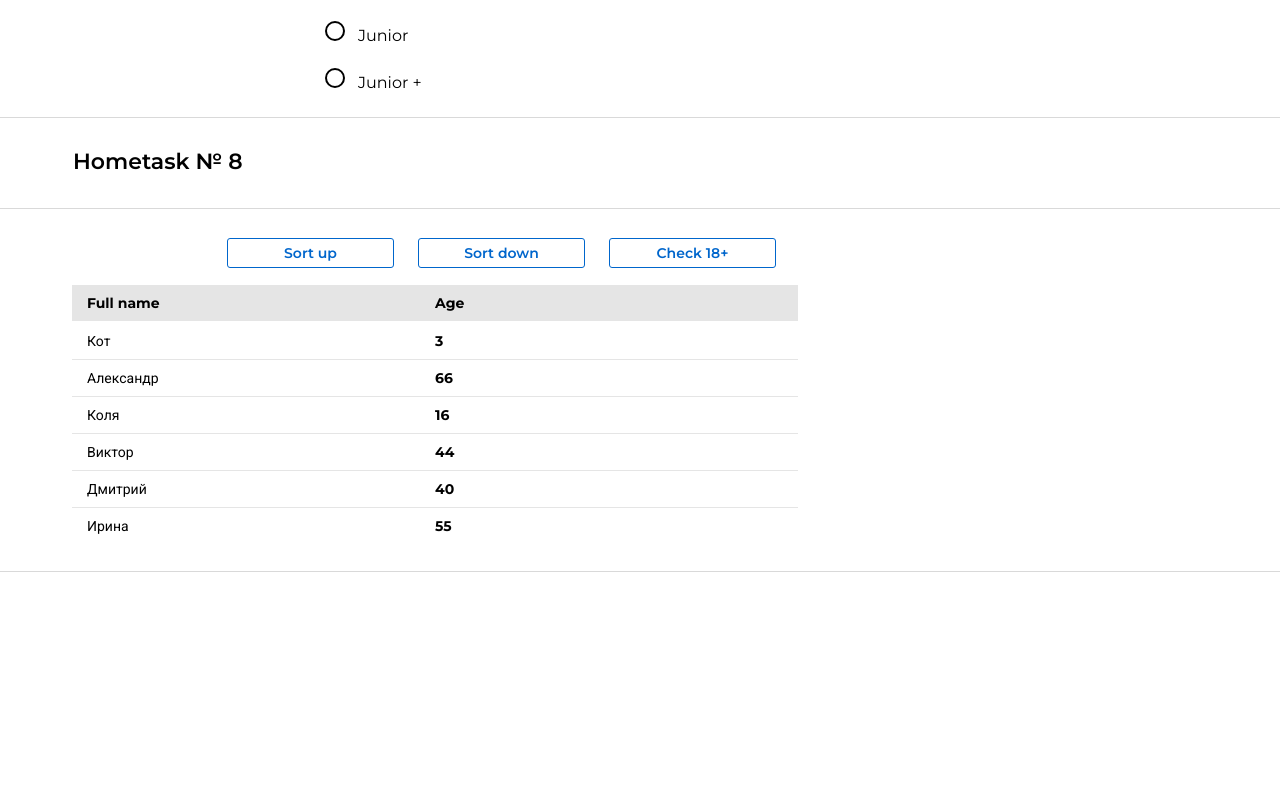
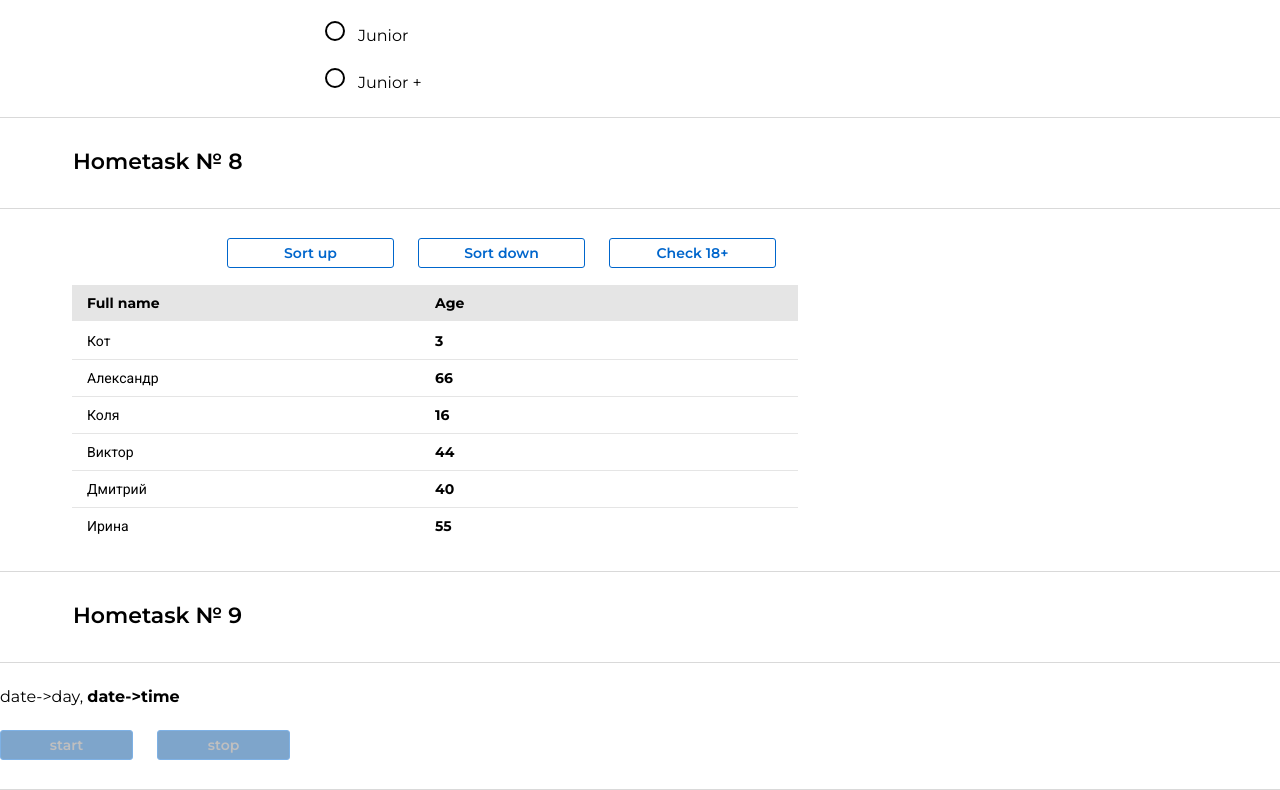
Before and after one commit to Karpenko21/my-homework, a React (Create React App) app: page /#/junior in a window 1280 px wide. Shown: the part 463-1253 px from the top of the page. Before the commit the page ends 1035 px from the top, so only its background shows below. Built offline with nearby package versions, Linux system fonts and the light colour scheme.

Commit message:
hw9 part1

```diff
--- a/src/s2-homeworks/hw05/pages/Junior.tsx
+++ b/src/s2-homeworks/hw05/pages/Junior.tsx
@@ -2,7 +2,7 @@ import React from 'react'
 import HW6 from '../../hw06/HW6'
 import HW7 from '../../hw07/HW7'
 import HW8 from '../../hw08/HW8'
-// import HW9 from '../../hw09/HW9'
+import HW9 from '../../hw09/HW9'
 
 function Junior() {
     return (
@@ -10,7 +10,7 @@ function Junior() {
             <HW6 />
             <HW7 />
             <HW8 />
-            {/*<HW9 />*/}
+            <HW9 />
         </div>
     )
 }
--- a/src/s2-homeworks/hw08/bll/homeWorkReducer.ts
+++ b/src/s2-homeworks/hw08/bll/homeWorkReducer.ts
@@ -20,7 +20,7 @@ export const homeWorkReducer = (state: UserType[], action: ActionType): UserType
         }
 
         case 'check': {
-            return state.filter(u => u.age >=18) // need to fix
+            return state.filter(u => u.age >=action.payload) // need to fix
         }
         default:
             return state
--- a/src/s2-homeworks/hw09/Clock.tsx
+++ b/src/s2-homeworks/hw09/Clock.tsx
@@ -10,6 +10,7 @@ function Clock() {
     const [show, setShow] = useState<boolean>(false)
 
     const start = () => {
+
         // пишут студенты // запустить часы (должно отображаться реальное время, а не +1)
         // сохранить ид таймера (https://learn.javascript.ru/settimeout-setinterval#setinterval)
 
@@ -21,10 +22,10 @@ function Clock() {
     }
 
     const onMouseEnter = () => { // пишут студенты // показать дату если наведена мышка
-
+        setShow(true)
     }
     const onMouseLeave = () => { // пишут студенты // спрятать дату если мышка не наведена
-
+        setShow(false)
     }
 
     const stringTime = 'date->time' || <br/> // часы24:минуты:секунды (01:02:03)/(23:02:03)/(24:00:00)/(00:00:01) // пишут студенты
--- a/src/s2-homeworks/hw09/HW9.tsx
+++ b/src/s2-homeworks/hw09/HW9.tsx
@@ -12,7 +12,7 @@ import s2 from '../../s1-main/App.module.css'
 const HW9 = () => {
     return (
         <div id={'hw9'}>
-            <div className={s2.hwTitle}>Homework #9</div>
+            <div className={s2.hwTitle}>Hometask № 9</div>
 
             <div className={s2.hw}>
                 <Clock />
```
Also changed, not shown: 1 other file (tests, documents, lock files or other folders).
